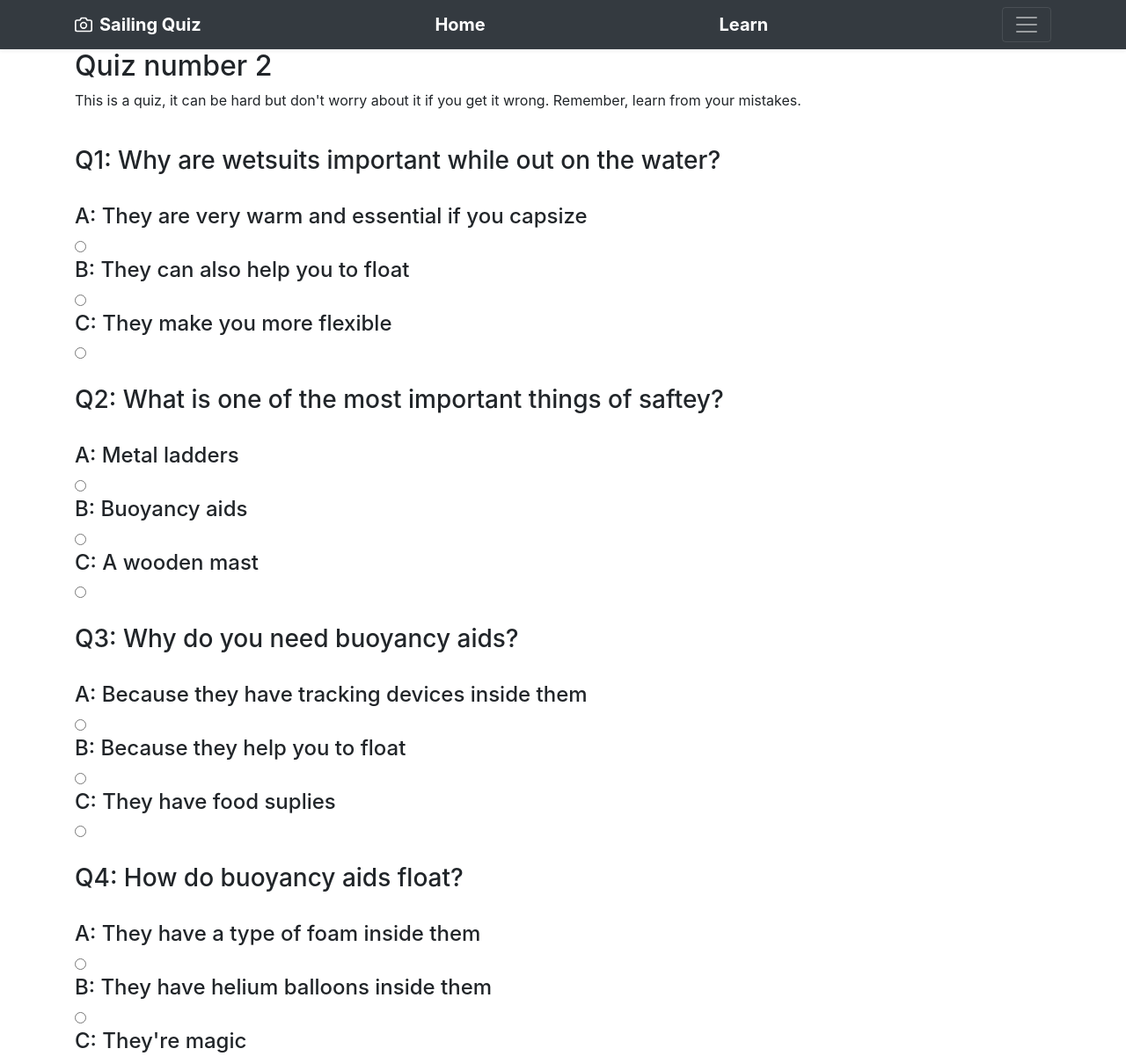
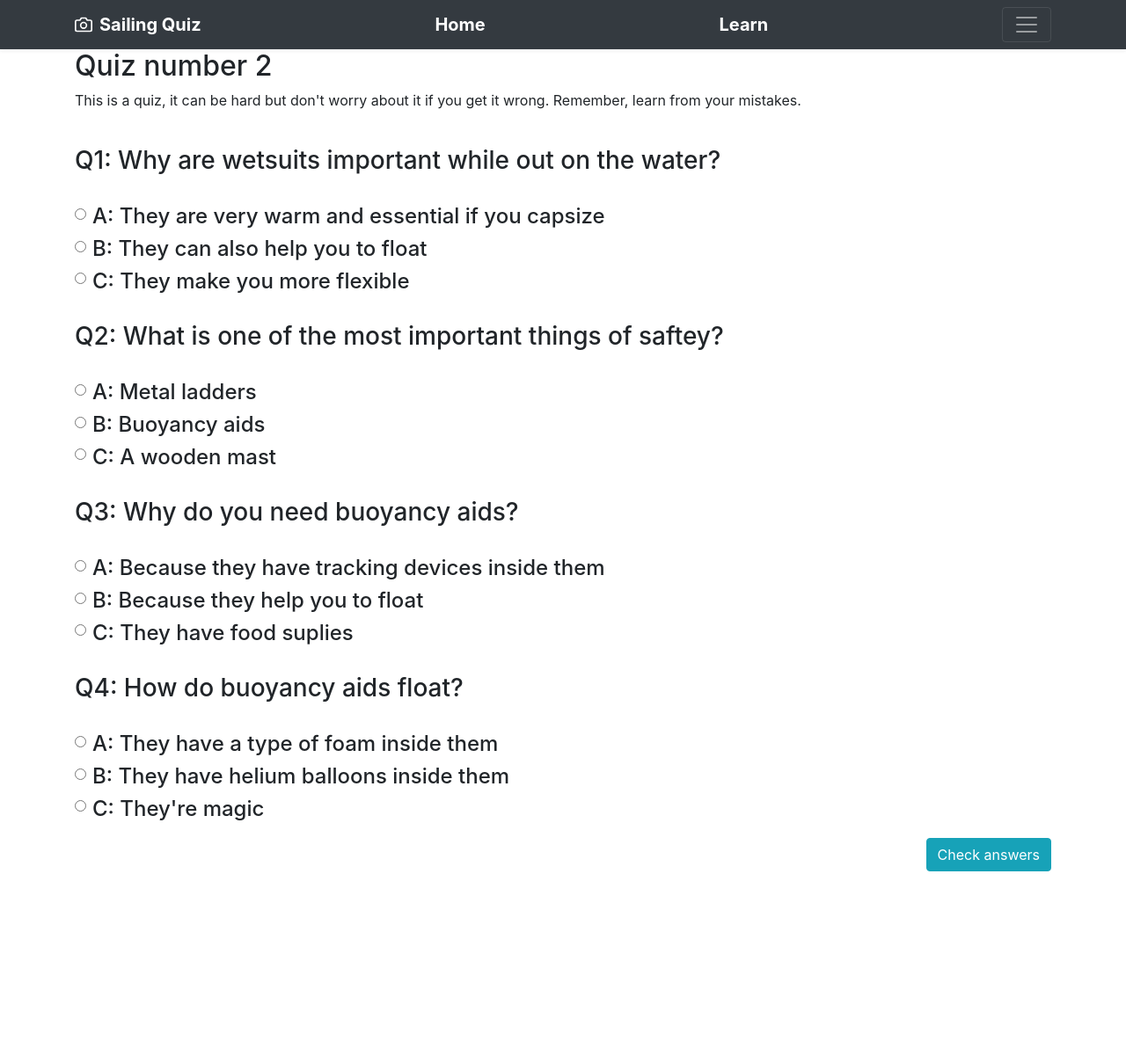
Before and after one commit to mcrotty/sailingwebsite, a plain HTML site: page quiz 2.html in a window 1280 px wide. Shown: the top 1201 px of the page at 88% size. After the commit the page ends 1023 px from the top, so only its background shows below. Drawn offline with Linux system fonts and the light colour scheme.

```diff
--- a/quiz 2.html
+++ b/quiz 2.html
@@ -122,35 +122,110 @@
           </div>
 
         <!--Question1-->
-        <br><h3>Q1: Why are wetsuits important while out on the water?</h3>
-        <br><form id="Q1_answers">
-              <h4>A: They are very warm and essential if you capsize</h4><input name="Ans1" type="radio" onclick="Q1IsAnswered('Q1_answers',true);"/>
-              <h4>B: They can also help you to float</h4><input name="Ans1" type="radio" onclick="Q1IsAnswered('Q1_answers');"/>
-              <h4>C: They make you more flexible</h4><input name="Ans1" type="radio" onclick="Q1IsAnswered('Q1_answers');">
+        <br/><h3>Q1: Why are wetsuits important while out on the water?</h3>
+        <br/>
+        <form id="Q1_answers">
+          <div class="form-check">
+            <label class="form-check-label">
+              <input name="Ans1" type="radio" class="form-check-input" onclick="Q1IsAnswered('Q1_answers',true)">
+                <h4>A: They are very warm and essential if you capsize</h4>
+              </input>
+            </label>
+          </div>
+          <div class="form-check">
+            <label class="form-check-label">
+              <input name="Ans1" type="radio" class="form-check-input" onclick="Q1IsAnswered('Q1_answers')">
+                <h4>B: They can also help you to float</h4>
+              </input>
+            </label>
+          </div>
+          <div class="form-check">
+            <label class="form-check-label">
+              <input name="Ans1" type="radio" class="form-check-input" onclick="Q1IsAnswered('Q1_answers')">
+                <h4>C: They make you more flexible</h4>
+              </input>
+            </label>
+          </div>
         </form>
 
         <!--Question2-->
         <br><h3>Q2: What is one of the most important things of saftey?</h3>
-        <br><form id="Q2_answers">
-              <h4>A: Metal ladders</h4><input name="Ans2" type="radio" onclick="Q1IsAnswered('Q2_answers');"/>
-              <h4>B: Buoyancy aids</h4><input name="Ans2" type="radio" onclick="Q1IsAnswered('Q2_answers',true);"/>
-              <h4>C: A wooden mast</h4><input name="Ans2" type="radio" onclick="Q1IsAnswered('Q2_answers');"/>
+        <br/>
+        <form id="Q2_answers">
+          <div class="form-check">
+            <label class="form-check-label">
+              <input name="Ans2" type="radio" class="form-check-input" onclick="Q1IsAnswered('Q2_answers')">
+                <h4>A: Metal ladders</h4>
+              </input>
+            </label>
+          </div>
+          <div class="form-check">
+            <label class="form-check-label">
+              <input name="Ans2" type="radio" class="form-check-input" onclick="Q1IsAnswered('Q2_answers',true)">
+                <h4>B: Buoyancy aids</h4>
+              </input>
+            </label>
+          </div>
+          <div class="form-check">
+            <label class="form-check-label">
+              <input name="Ans2" type="radio" class="form-check-input" onclick="Q1IsAnswered('Q2_answers')">
+                <h4>C: A wooden mast</h4>
+              </input>
+            </label>
+          </div>
         </form>
 
         <!--Question3-->
         <br><h3>Q3: Why do you need buoyancy aids?</h3>
-        <br><form id="Q3_answers">
-              <h4>A: Because they have tracking devices inside them</h4><input name="Ans3" type="radio" onclick="Q1IsAnswered('Q3_answers');"/>
-              <h4>B: Because they help you to float</h4><input name="Ans3" type="radio" onclick="Q1IsAnswered('Q3_answers',true);"/>
-              <h4>C: They have food suplies</h4><input name="Ans3" type="radio" onclick="Q1IsAnswered('Q3_answers');">
+        <br/>
+        <form id="Q3_answers">
+          <div class="form-check">
+            <label class="form-check-label">
+              <input name="Ans3" type="radio" class="form-check-input" onclick="Q1IsAnswered('Q3_answers')">
+                <h4>A: Because they have tracking devices inside them</h4>
+              </input>
+            </label>
+          </div>
+          <div class="form-check">
+            <label class="form-check-label">
+              <input name="Ans3" type="radio" class="form-check-input" onclick="Q1IsAnswered('Q3_answers',true)">
+                <h4>B: Because they help you to float</h4>
+              </input>
+            </label>
+          </div>
+          <div class="form-check">
+            <label class="form-check-label">
+              <input name="Ans3" type="radio" class="form-check-input" onclick="Q1IsAnswered('Q3_answers')">
+                <h4>C: They have food suplies</h4>
+              </input>
+            </label>
+          </div>
         </form>
 
         <!--Question4-->
         <br><h3>Q4: How do buoyancy aids float?</h3>
         <br><form id="Q4_answers">
-              <h4>A: They have a type of foam inside them</h4><input name="Ans4" type="radio" onclick="Q1IsAnswered('Q4_answers',true);"/>
-              <h4>B: They have helium balloons inside them</h4><input name="Ans4" type="radio" onclick="Q1IsAnswered('Q4_answers');"/>
-              <h4>C: They're magic</h4><input name="Ans4" type="radio" onclick="Q1IsAnswered('Q4_answers');">
+          <div class="form-check">
+            <label class="form-check-label">
+              <input name="Ans4" type="radio" class="form-check-input" onclick="Q1IsAnswered('Q4_answers',true)">
+                <h4>A: They have a type of foam inside them</h4>
+              </input>
+            </label>
+          </div>
+          <div class="form-check">
+            <label class="form-check-label">
+              <input name="Ans4" type="radio" class="form-check-input" onclick="Q1IsAnswered('Q4_answers')">
+                <h4>B: They have helium balloons inside them</h4>
+              </input>
+            </label>
+          </div>
+          <div class="form-check">
+            <label class="form-check-label">
+              <input name="Ans4" type="radio" class="form-check-input" onclick="Q1IsAnswered('Q4_answers')">
+                <h4>C: They're magic</h4>
+              </input>
+            </label>
+          </div>
         </form>
 
 
```
Also changed, not shown: Well done.html (+25 -18 lines), quiz 1.html (+1 -1 lines). Lines whose indentation alone changed are shown as unchanged.
